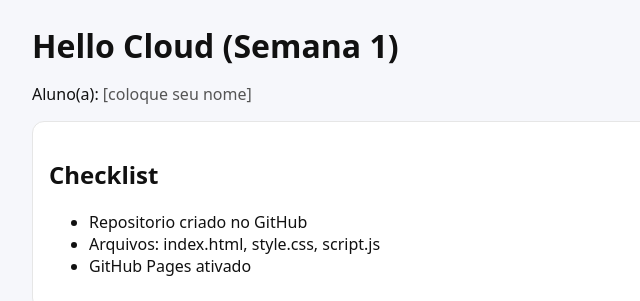
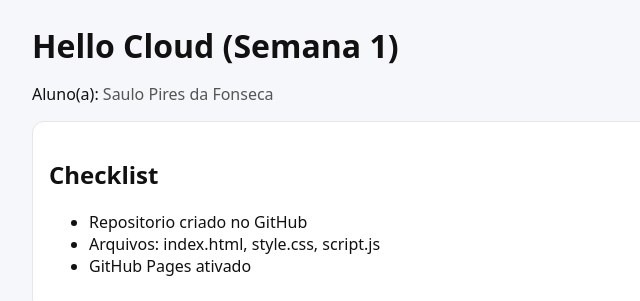
Before and after one commit to Sauloopf/nuvem-semana1-saulo-pires, a plain HTML site: page index.html in a window 1280 px wide. Shown: the top 301 px of the page, 158-798 px from the left. Drawn offline with Linux system fonts and the light colour scheme.

Commit message:
Update student name in index.html

```diff
--- a/index.html
+++ b/index.html
@@ -9,7 +9,7 @@
 <body>
 <main class="container">
 <h1>Hello Cloud (Semana 1)</h1>
-<p>Aluno(a): <span class="muted">[coloque seu nome]</span></p>
+<p>Aluno(a): <span class="muted">Saulo Pires da Fonseca</span></p>
 <section class="card">
 <h2>Checklist</h2>
 <ul>
```
